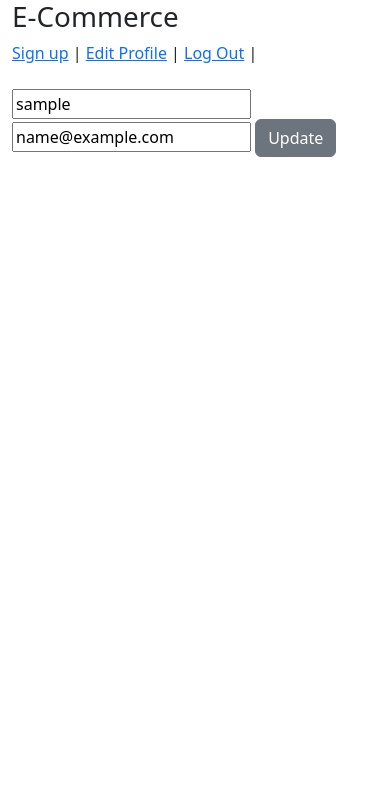
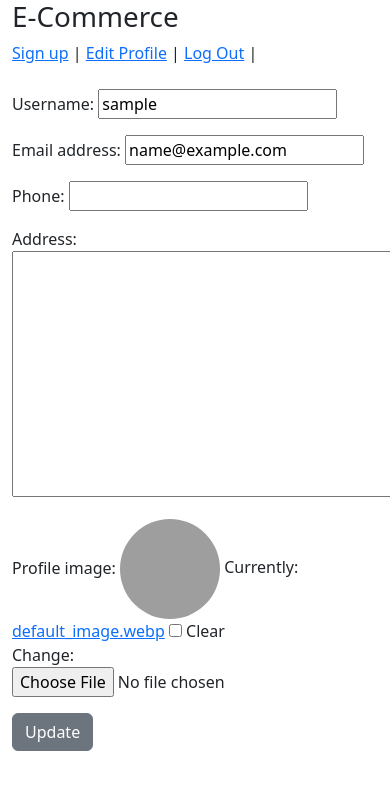
Before and after one commit to Binteimran853/Django-Task, a Django app: page /user/edit-profile/ in a window 390 px wide; the page is wider, and only the part inside the window is pictured. Shown: the top 790 px of that part. Run offline with Django 5.2, Linux system fonts and the light colour scheme; the visitor is signed in with stand-in values (Sample User, id 1); data comes from the database, SQL or seed files in the repository; grey boxes are pictures that could not be loaded.

Commit message:
add address, phone,image field in User model, make changes accordingly

```diff
--- a/accounts/admin.py
+++ b/accounts/admin.py
@@ -3,7 +3,7 @@ from . import models
 
 
 class UserAdmin(admin.ModelAdmin):
-    list_display = ('username', 'email')
+    list_display = ('username', 'email', 'profile_image', 'phone', 'address')
 
 
 admin.site.register(models.User, UserAdmin)
--- a/accounts/forms.py
+++ b/accounts/forms.py
@@ -8,7 +8,15 @@ class UserForm(forms.ModelForm):
 
     class Meta:
         model = User
-        fields = ['username', 'email', 'password']
+        fields = ['username', 'email', 'password', 'profile_image', 'address', 'phone']
+        labels = {
+            'Username' : 'username',
+            'Email' : 'email',
+            'Password' : 'password',
+            'Profile image' : 'profile_image',
+            'Address' : 'address',
+            'Phone Number' : 'phone',
+        }
 
 
     def clean(self):
@@ -31,3 +39,16 @@ class UserForm(forms.ModelForm):
 class LoginForm(forms.Form):
     username = forms.CharField(max_length=50)
     password = forms.CharField(widget=forms.PasswordInput)
+
+
+class ProfileForm(forms.ModelForm):
+    class Meta:
+        model : User
+        fields = ['username', 'email', 'profile_image', 'address', 'phone']
+        # labels = {
+        #     'Username' : 'username',
+        #     'Email' : 'email',
+        #     'Profile image' : 'profile_image',
+        #     'Address' : 'address',
+        #     'Phone Number' : 'phone',
+        # }
--- a/accounts/models.py
+++ b/accounts/models.py
@@ -1,7 +1,18 @@
 from django.contrib.auth.models import AbstractUser
+from django.core.validators import RegexValidator
+from django.db import models
 
 
 class User(AbstractUser):
+    profile_image = models.ImageField(
+        upload_to='media/', null=True, blank=True, default='default_image.webp'
+    )
+    address = models.TextField(null=True, blank=True)
+    phone_validator = RegexValidator(
+        regex=r'^\+?1?\d{9,15}$',
+        message = 'Phone number formate must be +999999999 '
+    )
+    phone = models.CharField(validators=[phone_validator], max_length=15, blank=True, null=True)
 
     def __str__(self):
         return f'{self.username} | {self.email} '
--- a/accounts/urls.py
+++ b/accounts/urls.py
@@ -7,4 +7,5 @@ urlpatterns = [
     path('login/', views.user_login, name='login'),
     path('logout/', views.user_logout, name='logout'),
     path('edit-profile/', views.EditProfile.as_view(), name='edit-profile'),
+
 ]
--- a/accounts/views.py
+++ b/accounts/views.py
@@ -1,12 +1,15 @@
 from django.views import View
 from django.shortcuts import render, redirect
 from django.contrib.auth import authenticate, login, logout
+from django.contrib.auth.decorators import login_required
+from django.utils.decorators import method_decorator
+
 from .forms import UserForm, LoginForm
 from .models import User
 
 
 def home(request):
-    user = User.objects.get(id=request.user.id)
+    user = request.user
     return render(request, 'base.html', {'user': user})
 
 
@@ -54,31 +57,26 @@ def user_logout(request):
     return redirect('login')
 
 
+@method_decorator(login_required(login_url='login'), name='dispatch')
 class EditProfile(View):
+
     @staticmethod
     def get(request):
-        if request.user.is_authenticated:
-            user = User.objects.get(id=request.user.id)
-            print(user.username)
-            return render(request, 'edit_profile.html', {
-                'user': user
-            })
-        else:
-            print('user not logged in')
-            return redirect('login')
+        user = request.user
+        form = UserForm(instance=user)  # <-- pass the user instance
+        return render(request, 'edit_profile.html', {
+            'form': form,
+            'user': user
+        })
 
     @staticmethod
     def post(request):
-        if request.user.is_authenticated:
-            user = User.objects.get(id=request.user.id)
-            username = request.POST.get('username')
-            email = request.POST.get('email')
-            user.username = username
-            user.email = email
-            user.save()
+        user = request.user
+        form = UserForm(request.POST, request.FILES, instance=user)
+        if form.is_valid():
+            form.save()
             return redirect('home')
-        else:
-            error_message = 'user not logged in'
-            return render(request, 'edit_profile.html', {
-                'error_message': error_message
-            })
+        return render(request, 'edit_profile.html', {
+            'form': form,
+            'user': user
+        })
--- a/ecomerce/settings.py
+++ b/ecomerce/settings.py
@@ -119,6 +119,8 @@ USE_TZ = True
 # https://docs.djangoproject.com/en/5.1/howto/static-files/
 
 STATIC_URL = 'static/'
+MEDIA_URL = '/media/'
+MEDIA_ROOT = BASE_DIR / 'media'
 
 # Default primary key field type
 # https://docs.djangoproject.com/en/5.1/ref/settings/#default-auto-field
--- a/ecomerce/urls.py
+++ b/ecomerce/urls.py
@@ -1,7 +1,10 @@
 from django.contrib import admin
 from django.urls import path, include
-
+from django.conf.urls.static import static
+from django.conf import settings
 urlpatterns = [
     path('admin/', admin.site.urls),
     path('user/', include('accounts.urls')),
 ]
+if settings.DEBUG:
+    urlpatterns += static(settings.MEDIA_URL, document_root=settings.MEDIA_ROOT)
--- a/templates/edit_profile.html
+++ b/templates/edit_profile.html
@@ -4,13 +4,67 @@
 
 {% block content %}
 
-<form method="POST">
+<form method="POST" enctype="multipart/form-data">
     {% csrf_token %}
-    {{user.label}}
-    <input type="text" value="{{ user.username}}"  name="username" />
-    <input type="text" value="{{ user.email}}" name="email"/>
+
+    <div class="mb-3">
+        {{ form.username.label_tag }}
+        {{ form.username }}
+        {{ form.username.errors }}
+    </div>
+
+    <div class="mb-3">
+        {{ form.email.label_tag }}
+        {{ form.email }}
+        {{ form.email.errors }}
+    </div>
+
+    <div class="mb-3">
+        {{ form.phone.label_tag }}
+        {{ form.phone }}
+        {{ form.phone.errors }}
+    </div>
+
+    <div class="mb-3">
+        {{ form.address.label_tag }}
+        {{ form.address }}
+        {{ form.address.errors }}
+    </div>
+
+    <div class="mb-3">
+        {{ form.profile_image.label_tag }}
+        {% if user.profile_image %}
+            <img
+                    id="profileImage"
+                    src="{{ user.profile_image.url }}"
+                    width="100"
+                    height="100"
+                    style="cursor:pointer;border-radius:50%;"
+            >
+        {% endif %}
+        {{ form.profile_image }}
+        {{ form.profile_image.errors }}
+    </div>
+
     <button type="submit" class="btn btn-secondary"> Update</button>
 </form>
 
+<script>
+    const profileImg = document.getElementById('profileImage');
+    const profileInput = document.getElementById('{{ form.profile_image.id_for_label }}');
+
+    if (profileImg && profileInput) {
+        profileImg.addEventListener('click', () => {
+            profileInput.click();
+        });
+
+        profileInput.addEventListener('change', (event) => {
+            const [file] = event.target.files;
+            if (file) {
+                profileImg.src = URL.createObjectURL(file);
+            }
+        });
+    }
+</script>
 
 {% endblock %}
--- a/templates/login.html
+++ b/templates/login.html
@@ -23,4 +23,5 @@
 
 </form>
 
+
 {% endblock%}
```
Also changed, not shown: templates/signup.html (+19 -3 lines).
